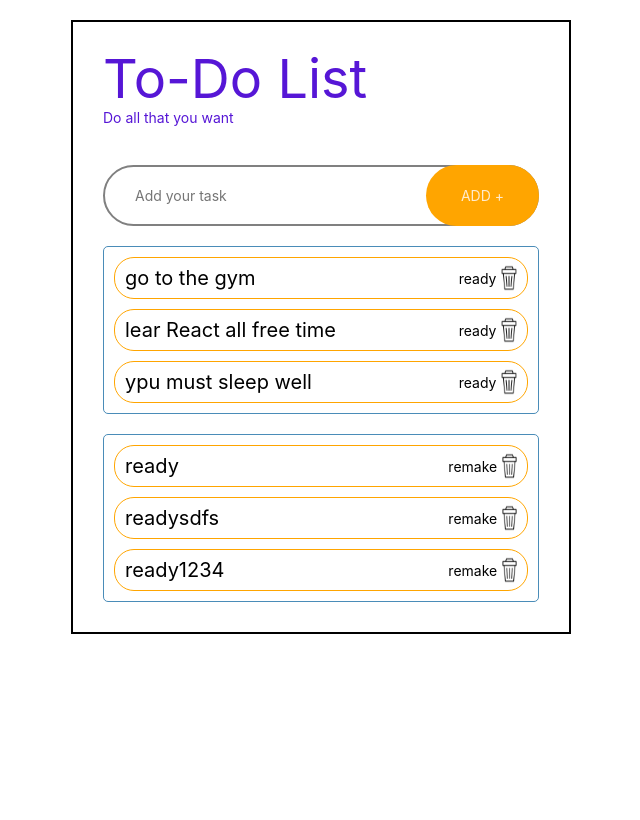
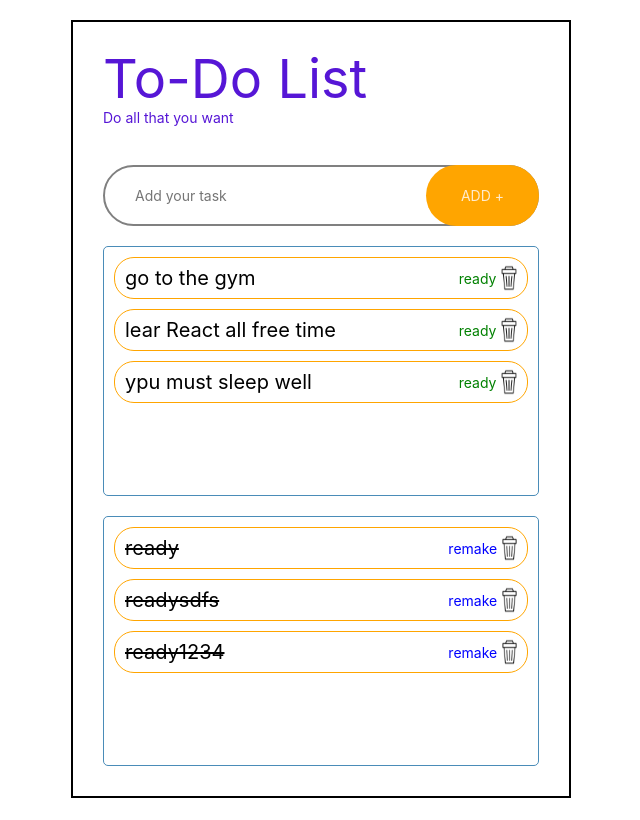
Before and after one commit to Kravius/react-start, a React (Create React App) app: page / in a window 1280 px wide. Shown: the whole page, without its empty margins (319-959 px from the left). Built offline with nearby package versions, Linux system fonts and the light colour scheme.

Commit message:
fix: correct move list between section

```diff
--- a/src/react/components/MoveListToOtherSection.jsx
+++ b/src/react/components/MoveListToOtherSection.jsx
@@ -1,16 +1,33 @@
-function MoveListToOtherSection({ fromSection, toSection, text, id }) {
+import style from "../../styles/Button.module.css";
+
+function MoveListToOtherSection({ fromSection, toSection, textToMove, id }) {
   // fromSection, toSection this is useState set we want change
+  const textToMoveColor = textToMove === "remake" ? "blue" : "green";
+
   const moveList = () => {
+    const dataMove = { move: "" };
+
     fromSection((prevFrom) => {
-      const dataMove = prevFrom[id];
+      dataMove.move = prevFrom[id];
       const updatePrev = prevFrom.filter((_, index) => index !== id);
-      toSection((prevTo) => {
-        return [...prevTo, dataMove];
-      });
       return updatePrev;
     });
+
+    toSection((prevTo) => {
+      return [...prevTo, dataMove.move];
+    });
   };
-  const btn = <button onClick={moveList}>{text}</button>;
+  const btn = (
+    <button
+      className={style["move-btn"]}
+      onClick={moveList}
+      style={{
+        color: textToMoveColor,
+      }}
+    >
+      {textToMove}
+    </button>
+  );
   return btn;
 }
 
--- a/src/react/section/TaskListSection.jsx
+++ b/src/react/components/TaskListSection.jsx
@@ -1,14 +1,14 @@
 import { useState } from "react";
 import style from "../../styles/TaskList.module.css";
-import CreateTaskOfLi from "../components/TaskOfLi";
-import DeleteListOfTaskBTN from "../components/DeleteListOfTaskBTN";
-import { MoveListToOtherSection } from "../components/MoveListToOtherSection";
+import CreateTaskOfLi from "./TaskOfLi";
+import DeleteListOfTaskBTN from "./DeleteListOfTaskBTN";
+import { MoveListToOtherSection } from "./MoveListToOtherSection";
 
 function TaskListSection({
   taskListDataWeBield,
   setTaskListDataWeBield,
   setTaskListMove,
-  text,
+  textToMove,
 }) {
   function handleInputChange(id) {
     return (ev) => {
@@ -25,13 +25,14 @@ function TaskListSection({
       <CreateTaskOfLi
         id={id}
         taskText={taskText}
+        textToMove={textToMove}
         handleInputChange={handleInputChange(id)}
       ></CreateTaskOfLi>
 
       <MoveListToOtherSection
         fromSection={setTaskListDataWeBield}
         toSection={setTaskListMove}
-        text={text}
+        textToMove={textToMove}
         id={id}
       />
 
--- a/src/react/components/TaskOfLi.jsx
+++ b/src/react/components/TaskOfLi.jsx
@@ -1,7 +1,7 @@
 import { useState } from "react";
 import style from "../../styles/NewLiOfTask.module.css";
 
-export default function CreateTaskOfLi({ taskText, id, handleInputChange }) {
+export default function CreateTaskOfLi({ taskText, textToMove, handleInputChange }) {
   const [inputActive, setInput] = useState(false);
 
   const task = inputActive ? (
@@ -13,6 +13,9 @@ export default function CreateTaskOfLi({ taskText, id, handleInputChange }) {
     ></input>
   ) : (
     <span
+      style={{
+        textDecoration: textToMove === "remake" ? "line-through" : "none",
+      }}
       className={style["text-task"]}
       onClick={() => setInput((prev) => !prev)}
     >
--- a/src/react/section/TaskListDone.jsx
+++ b/src/react/section/TaskListDone.jsx
@@ -1,6 +1,4 @@
-import { useState } from "react";
-import style from "../../styles/TaskListDone.module.css";
-import { TaskListSection } from "./TaskListSection";
+import { TaskListSection } from "../components/TaskListSection";
 
 function TaskListDone({
   taskListDataDone,
@@ -12,7 +10,7 @@ function TaskListDone({
       taskListDataWeBield={taskListDataDone}
       setTaskListDataWeBield={setTaskListDataDone}
       setTaskListMove={setTaskListMove}
-      text={"remake"}
+      textToMove={"remake"}
     />
   );
 }
--- /dev/null
+++ b/src/react/section/TaskListMustDo.jsx
@@ -0,0 +1,18 @@
+import { TaskListSection } from "../components/TaskListSection";
+
+function TaskListMustDo({
+  setTaskListMove,
+  taskListDataMustDo,
+  setTaskListDataMustDo,
+}) {
+  return (
+    <TaskListSection
+      taskListDataWeBield={taskListDataMustDo}
+      setTaskListDataWeBield={setTaskListDataMustDo}
+      setTaskListMove={setTaskListMove}
+      textToMove={"ready"}
+    />
+  );
+}
+
+export { TaskListMustDo };
--- a/src/react/section/TodoList.jsx
+++ b/src/react/section/TodoList.jsx
@@ -1,13 +1,12 @@
 import { useState } from "react";
+import styles from "../../styles/ToDoList.module.css";
+
+import { taskListDataStart, DataDone } from "../constats/TaskArray";
 
 import Header from "./Header";
-import styles from "../../styles/ToDoList.module.css";
 import { AddNewTask } from "./AddNewTask";
-import { TaskListSection } from "./TaskListSection";
 import { TaskListDone } from "./TaskListDone";
-import { MoveListToOtherSection } from "../components/MoveListToOtherSection";
-
-import { taskListDataStart, DataDone } from "../constats/TaskArray";
+import { TaskListMustDo } from "./TaskListMustDo";
 
 export default function TodoList() {
   const [taskListData, setTaskListData] = useState(taskListDataStart);
@@ -18,12 +17,11 @@ export default function TodoList() {
       <main>
         {<AddNewTask setTaskListData={setTaskListData}></AddNewTask>}
         {
-          <TaskListSection
-            taskListDataWeBield={taskListData}
-            setTaskListDataWeBield={setTaskListData}
+          <TaskListMustDo
+            taskListDataMustDo={taskListData}
+            setTaskListDataMustDo={setTaskListData}
             setTaskListMove={setTaskListDataDone}
-            text={"ready"}
-          ></TaskListSection>
+          />
         }
         {
           <TaskListDone
--- /dev/null
+++ b/src/styles/Button.module.css
@@ -0,0 +1,6 @@
+.move-btn {
+  border-radius: 50%;
+  &:hover {
+    box-shadow: 3px 3px green;
+  }
+}
--- a/src/styles/TaskList.module.css
+++ b/src/styles/TaskList.module.css
@@ -9,6 +9,7 @@
   overflow-y: auto;
   border: 1px solid rgb(74, 140, 184);
   border-radius: 5px;
+  height: 400px;
 }
 
 .list-of-li {
```
